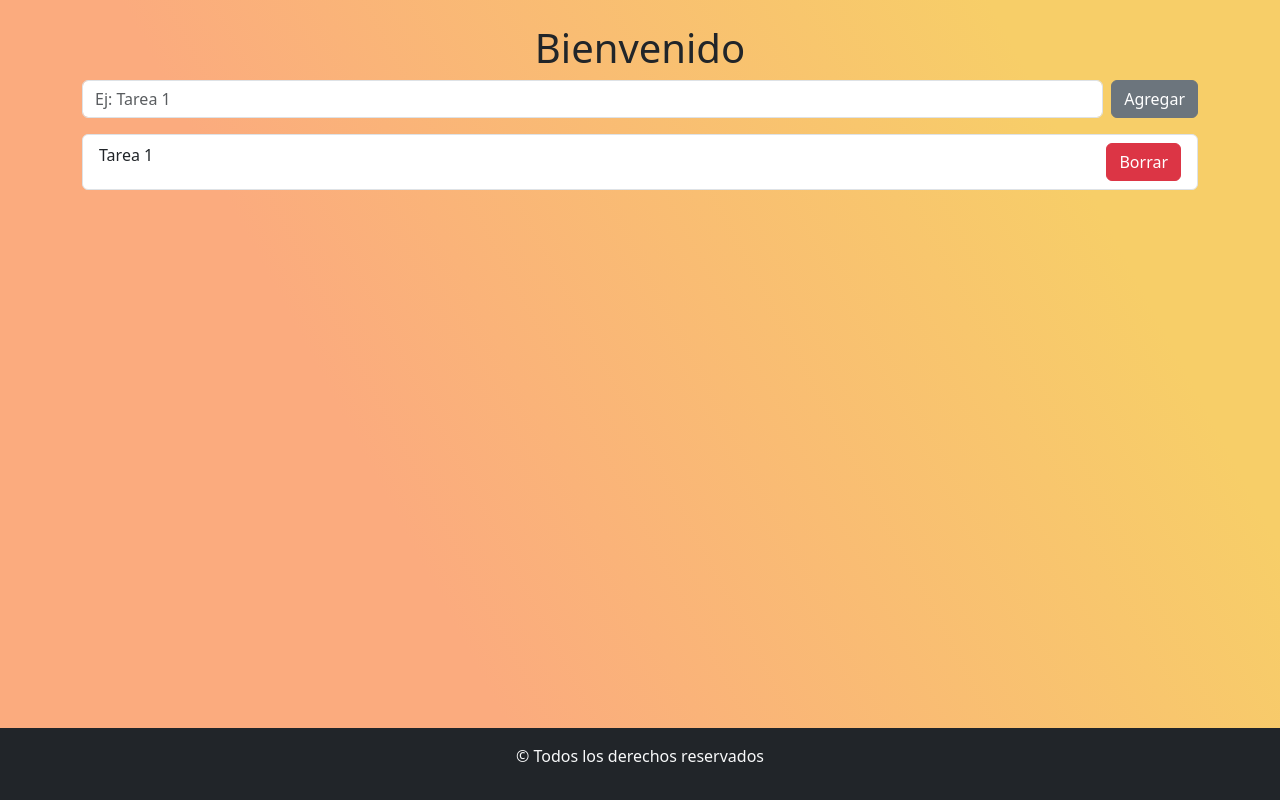
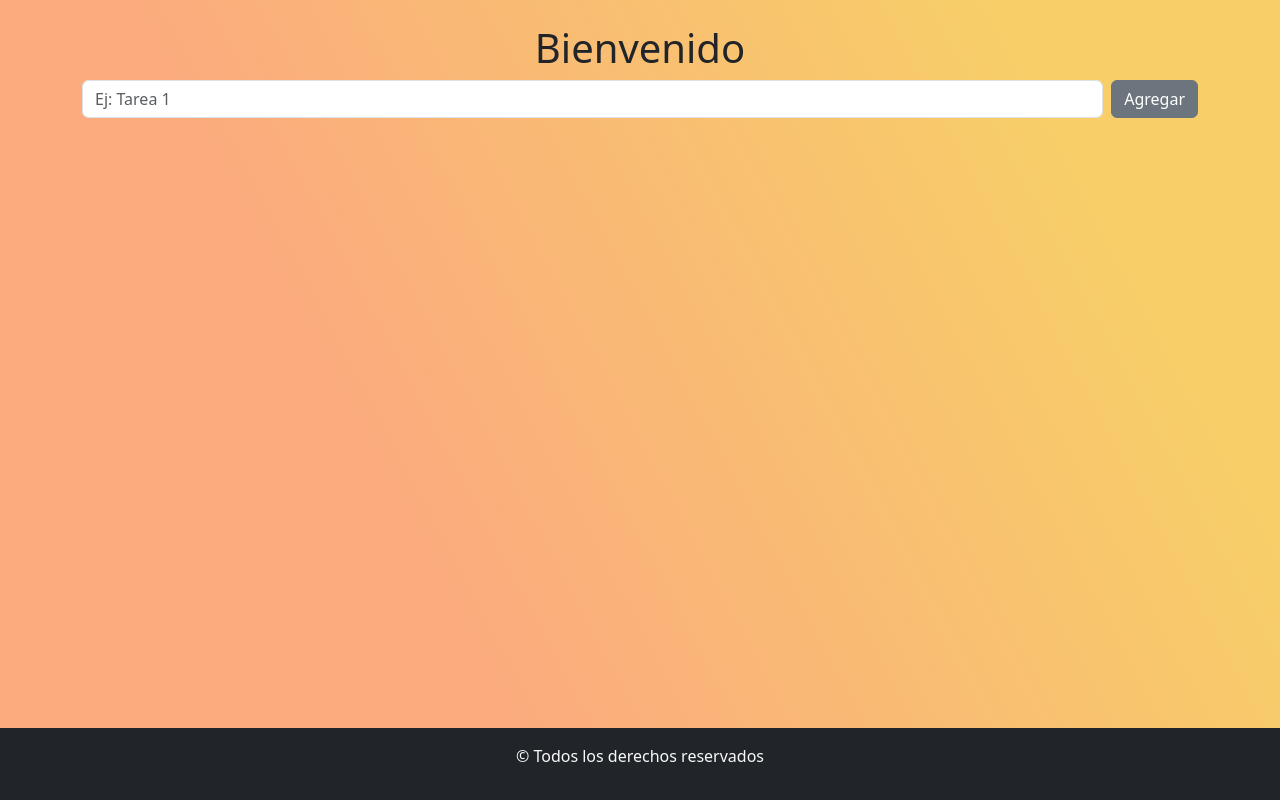
Before and after one commit to 05Vero-S/TpReact-4-5, a React app: page / in a window 1280 px wide. Built offline with nearby package versions, Linux system fonts and the light colour scheme; the HTML template or start-up script is replaced by a standard one.

Commit message:
mostramos el nombre de la tarea en ItemTarea

```diff
--- a/src/components/FormularioTarea.jsx
+++ b/src/components/FormularioTarea.jsx
@@ -35,7 +35,7 @@ const FormularioTarea = () => {
           </Button>
         </Form.Group>
       </Form>
-      <ListaTarea></ListaTarea>
+      <ListaTarea arrayTareas ={tareas}></ListaTarea>
     </section>
   );
 };
--- a/src/components/ItemTarea.jsx
+++ b/src/components/ItemTarea.jsx
@@ -1,9 +1,9 @@
 import { Button, ListGroup } from "react-bootstrap";
 
-const ItemTarea = () => {
+const ItemTarea = ({nombreTarea}) => {
   return (
     <ListGroup.Item className="d-flex justify-content-between">
-      Tarea 1 <Button variant="danger">Borrar</Button>{" "}
+      {nombreTarea} <Button variant="danger">Borrar</Button>{" "}
     </ListGroup.Item>
   );
 };
--- a/src/components/ListaTarea.jsx
+++ b/src/components/ListaTarea.jsx
@@ -1,10 +1,13 @@
 import { ListGroup } from "react-bootstrap";
 import ItemTarea from "./ItemTarea";
 
-const ListaTarea = () => {
+const ListaTarea = ({arrayTareas}) => {
     return (
         <ListGroup>
-      <ItemTarea></ItemTarea>
+          {
+            arrayTareas.map((elementoTarea, posicionElementoTarea)=><ItemTarea key={posicionElementoTarea} nombreTarea={elementoTarea}></ItemTarea>)
+          }
+
     </ListGroup>
     );
 };
```
